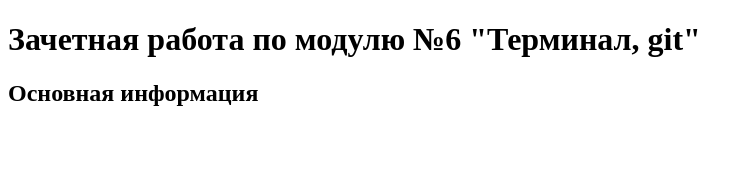
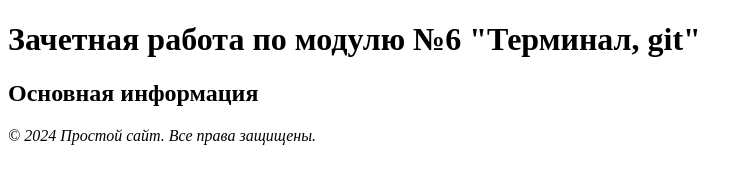
Before and after one commit to AndreiLapotko/anyTitle, a plain HTML site: page index.html in a window 1280 px wide. Shown: the whole page, without its empty margins (0-751 px from the left). Drawn offline with Linux system fonts and the light colour scheme.

Commit message:
добавлен блок footer

```diff
--- a/index.html
+++ b/index.html
@@ -1,8 +1,8 @@
 <!DOCTYPE html>
 <html lang="en">
   <head>
-  <meta charset="UTF-8">
-  <meta name="viewport" content="width=device-width, initial-scale=1.0">
+    <meta charset="UTF-8" />
+    <meta name="viewport" content="width=device-width, initial-scale=1.0" />
     <title>Document</title>
   </head>
   <body>
@@ -13,5 +13,11 @@
     <main>
       <h2>Основная информация</h2>
     </main>
+
+    <footer>
+      <cite>
+        <p>© 2024 Простой сайт. Все права защищены.</p>
+      </cite>
+    </footer>
   </body>
 </html>
```
Lines whose indentation alone changed are shown as unchanged.
